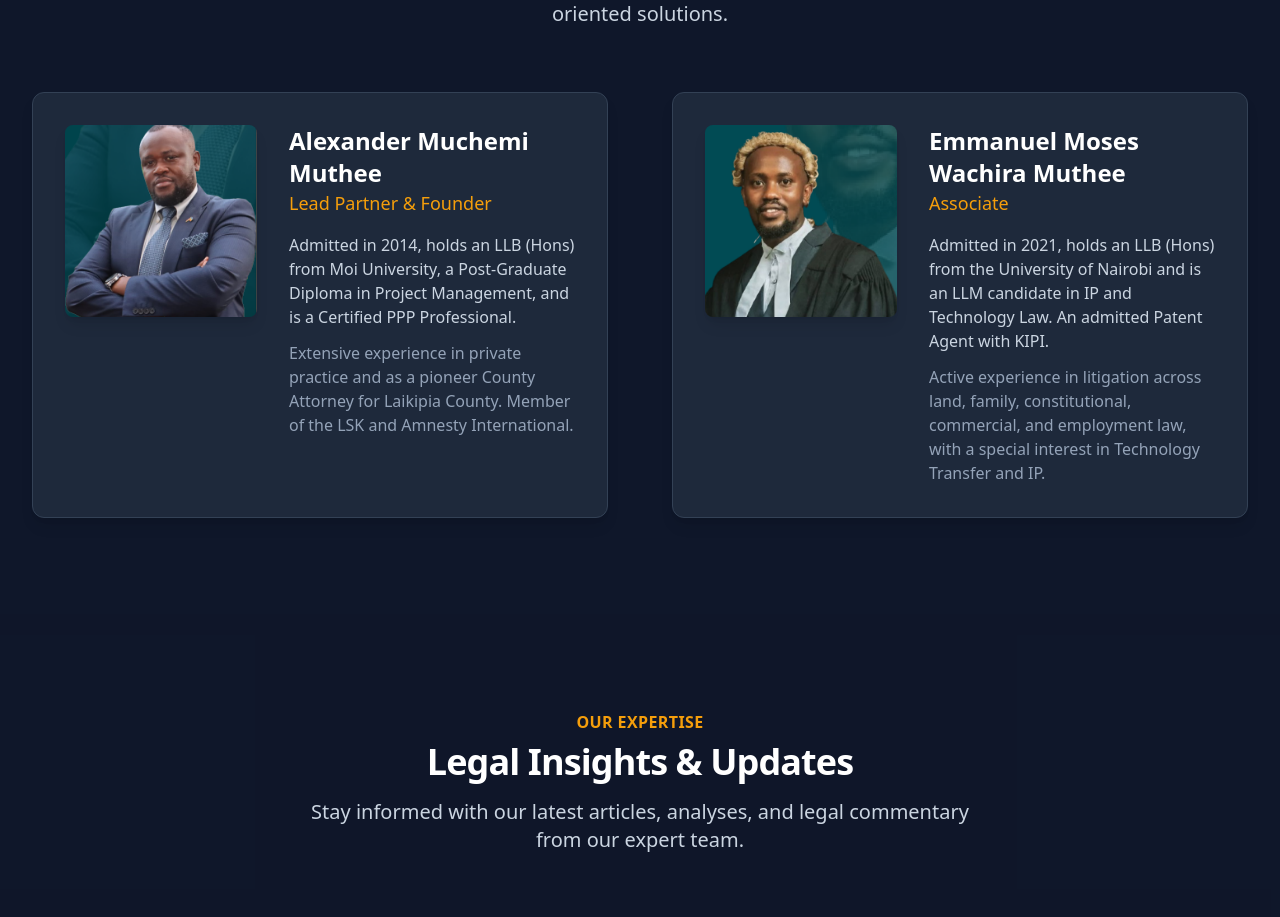
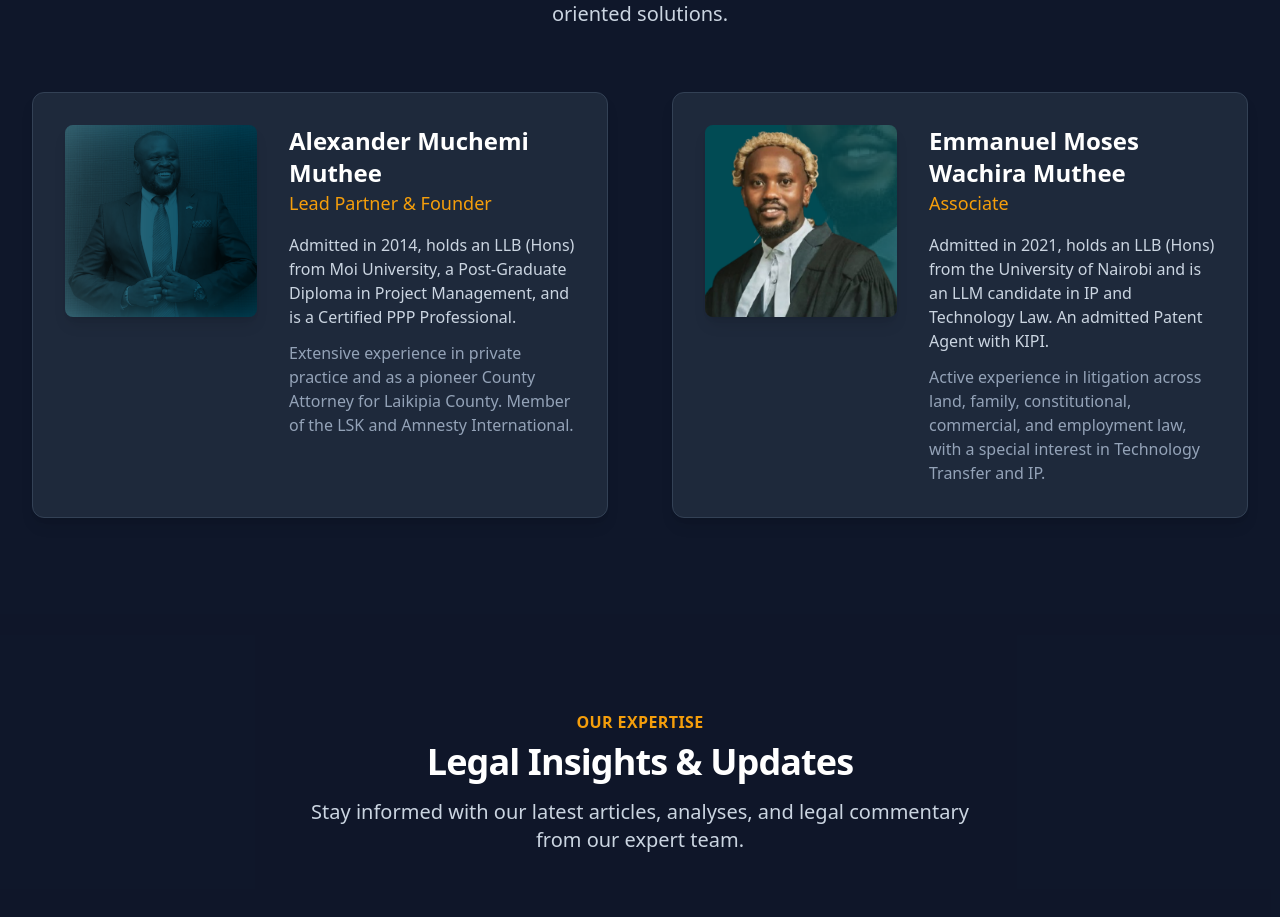
Before and after one commit to waruikiondo/muchemi-law-website, a React (Vite) app: page / in a window 1280 px wide. Shown: the part 2668-3585 px from the top of the page. Built offline with nearby package versions, Linux system fonts and the light colour scheme.

Commit message:
feat: Updated founder profile photo

```diff
--- a/src/App.jsx
+++ b/src/App.jsx
@@ -324,7 +324,7 @@ const TeamSection = () => (
                 <Card className="flex flex-col sm:flex-row gap-8 p-6 md:p-8 bg-slate-800 border-slate-700 hover:border-amber-500">
                     <div className="sm:flex-shrink-0">
                         <img className="h-48 w-48 rounded-lg object-cover shadow-lg mx-auto"
-                             src="/muchemi.png"
+                             src="/alex.png"
                              alt="Alexander Muchemi Muthee"
                              onError="this.src='https://placehold.co/400x400/1e293b/eab308?text=Image+Not+Found'"/>
                     </div>
```
Also changed, not shown: public/alex.png (added).
